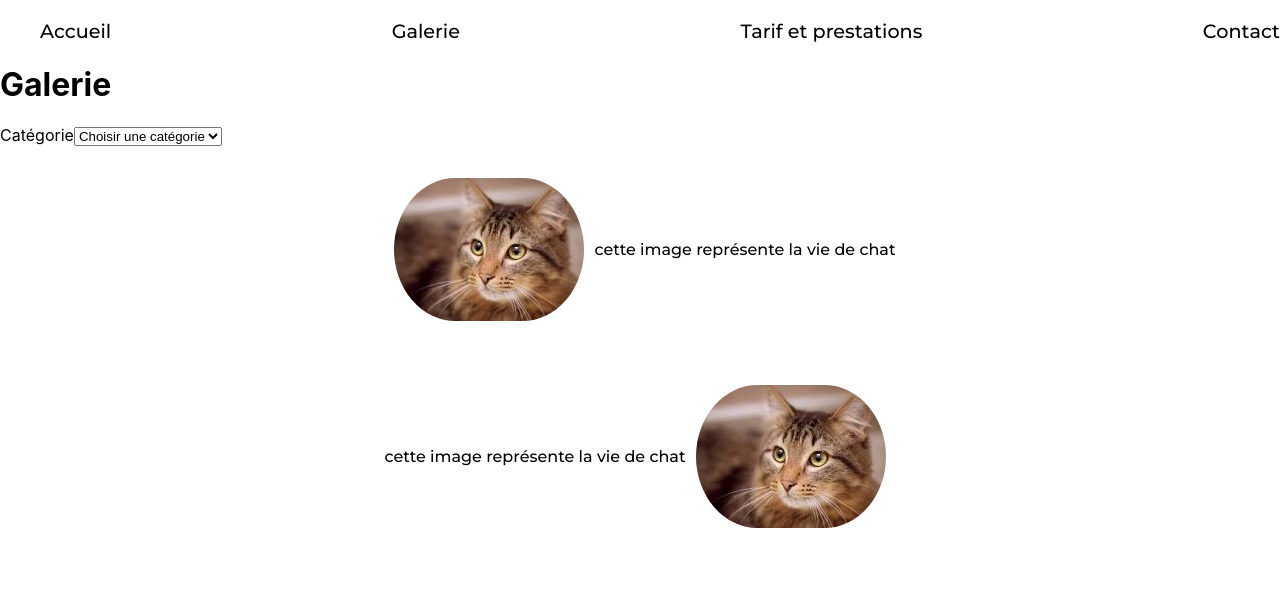
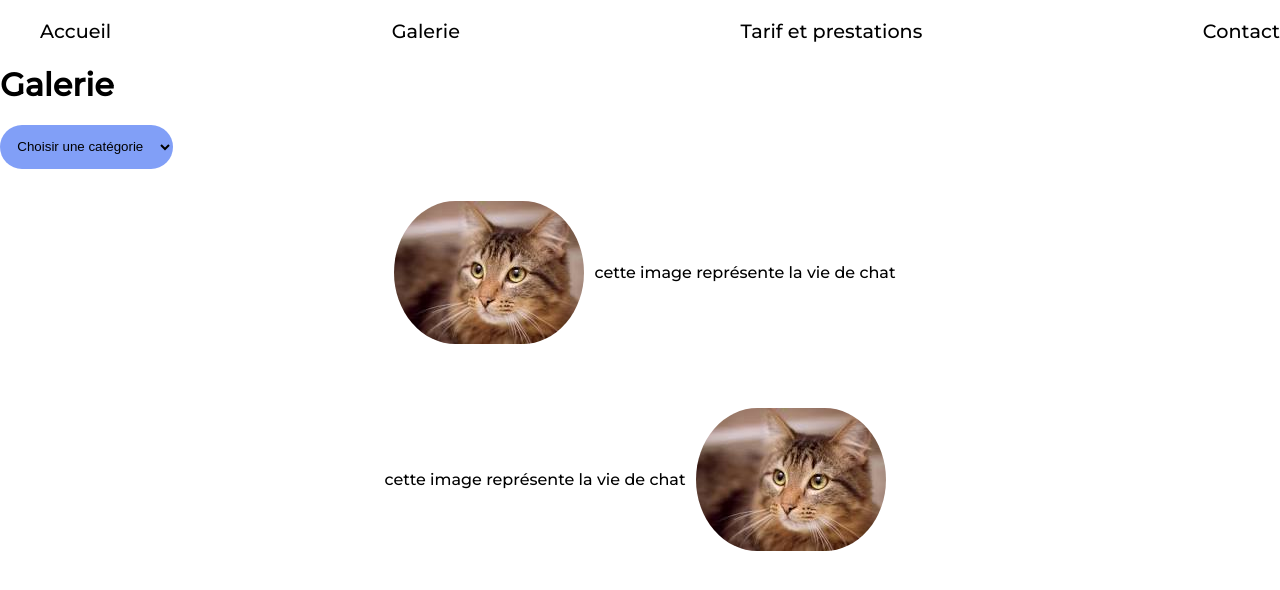
Before and after one commit to Leozeroto/photographEval, a React (Create React App) app in the folder cantinphotographreact/: page /galerie in a window 1280 px wide. Shown: the top 590 px of the page. Built offline with nearby package versions, Linux system fonts and the light colour scheme.

Commit message:
début travail sur css page Galerie

```diff
--- a/cantinphotographreact/src/App.js
+++ b/cantinphotographreact/src/App.js
@@ -2,7 +2,7 @@ import { Routes, Route } from 'react-router-dom';
 import Menu from './components/Menu';
 import './css/app.css';
 import Accueil from './pages/Accueil';
-import Galerie from './pages/Garlerie';
+import Galerie from './pages/Galerie';
 import Tarifs from './pages/Tarifs';
 
 
--- a/cantinphotographreact/src/css/accueil.css
+++ b/cantinphotographreact/src/css/accueil.css
@@ -20,5 +20,6 @@
     left: 50%;
     transform: translate(-50%, -50%);
     font-family: 'Medium';
+    text-align: center;
 
 }
--- a/cantinphotographreact/src/css/galerie.css
+++ b/cantinphotographreact/src/css/galerie.css
@@ -3,7 +3,12 @@
     src: url('Montserrat-Medium.ttf') format('truetype');
 }
 
-.card > img {
+.galerie {
+    font-family: 'Medium';
+
+}
+
+.card>img {
     border-radius: 100px;
     padding: 0 10px 0 10px;
 }
@@ -15,8 +20,14 @@
     padding: 2rem;
 }
 
-.card > p {
-    font-family: 'Medium';
+.card>p {
     align-self: center;
-    font-family: 'Medium';
-    }
+}
+
+select {
+    background-color: #819FF7;
+    border : none;
+    padding: 1em;
+    border-radius: 99px;
+
+}
--- a/cantinphotographreact/src/pages/Garlerie.js
+++ b/cantinphotographreact/src/pages/Galerie.js
@@ -8,7 +8,6 @@ function Galerie() {
         <div className='galerie'>
             <h1>Galerie</h1>
 
-            <label htmlFor='categorie'>Catégorie</label>
             <select name='categorie' id='categorie'>
                 <option value="">Choisir une catégorie</option>
                 <option value="mariage">Mariage</option>
@@ -21,8 +20,8 @@ function Galerie() {
             </select>
 
             <div>
-               <Card1 />
-               <Card2 />
+                <Card1 />
+                <Card2 />
             </div>
 
         </div>
```
